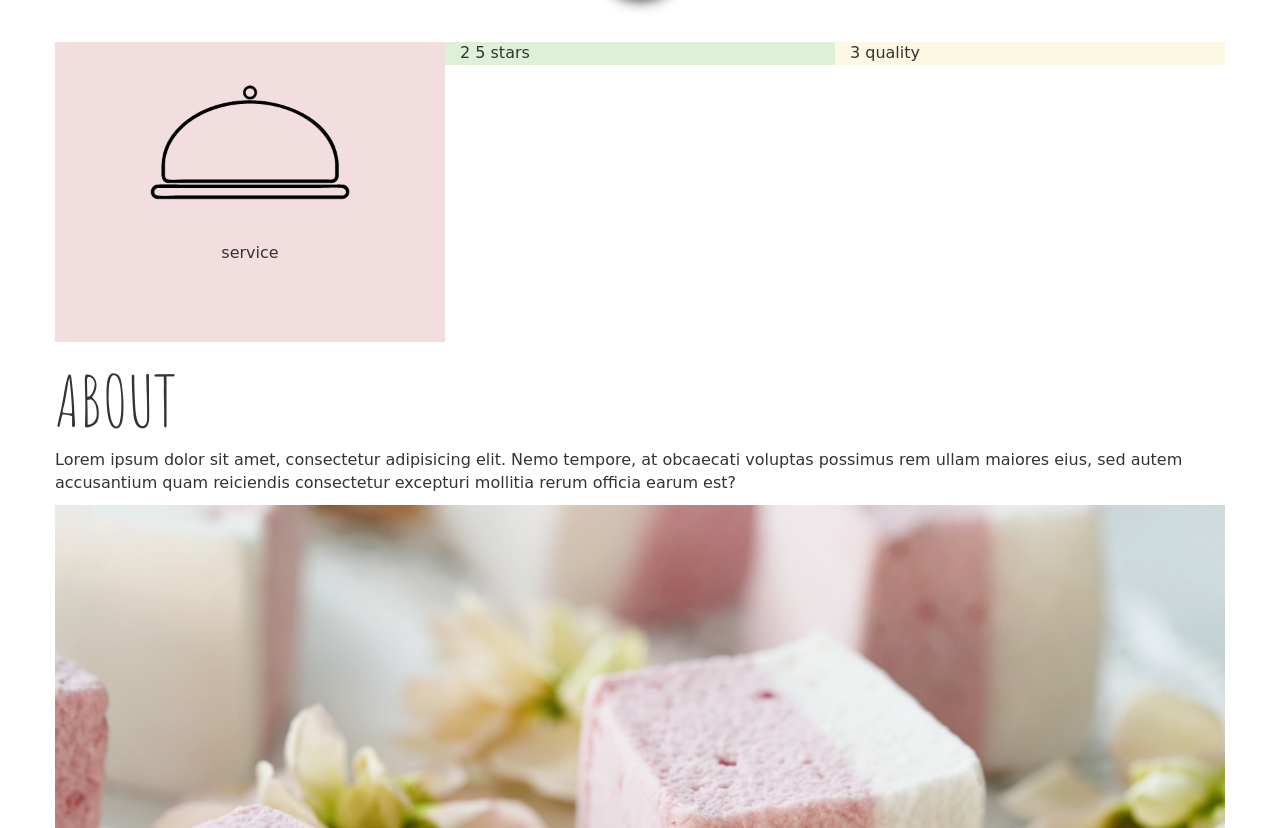
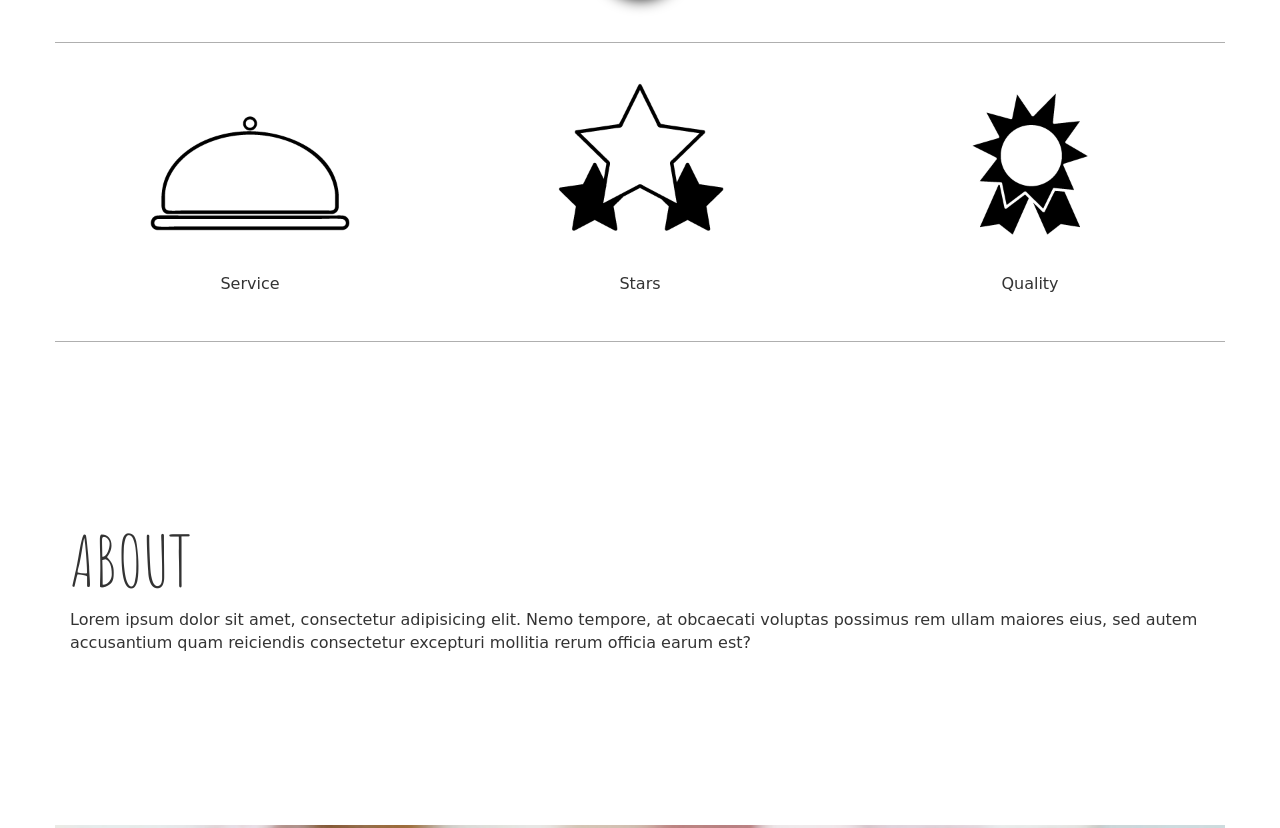
Before and after one commit to graceemoon/website3, a plain HTML site: page index.html in a window 1280 px wide. Shown: the part 808-1636 px from the top of the page. Drawn offline with nearby package versions, Linux system fonts and the light colour scheme; a web font is replaced by a local one.

Commit message:
created icons illustrator and added to about page

```diff
--- a/index.html
+++ b/index.html
@@ -45,18 +45,24 @@
 		</div>
 	<!-- about page -->
 		<div class="row">
-			<!-- <div class="col-lg-12 col xs-12 about-page"> -->
-				<div class="col-lg-4 col xs-12 bg-danger about-service">
+				<div class="col-lg-4 col xs-12 about-service">
 					<img src="./img/service_icon.png" alt="" width="200px">
-					<br>service
+					<br>Service
 				</div>
-				<div class="col-lg-4 col xs-12 bg-success">2 5 stars</div>
-				<div class="col-lg-4 col xs-12 bg-warning">3 quality</div>
+				<div class="col-lg-4 col xs-12 about-stars">
+					<img src="./img/5stars_icon.png" alt="" width="200px">
+					<br>Stars
+				</div>
+				<div class="col-lg-4 col xs-12  about-quality">
+					<img src="./img/quality_icon.png" alt="" width="200px">
+					<br>Quality
+				</div>
+			<div class="col-lg-12 col xs-12 about-page">
 				<p class="row about-par">
 					<h1 class="titleh">ABOUT</h1>
 					Lorem ipsum dolor sit amet, consectetur adipisicing elit. Nemo tempore, at obcaecati voluptas possimus rem ullam maiores eius, sed autem accusantium quam reiciendis consectetur excepturi mollitia rerum officia earum est?
 				</p>
-			<!-- </div> -->
+			</div>
 		</div>
 	<!-- mid fixed img 2 -->
 		<div class="row">
--- a/style.css
+++ b/style.css
@@ -27,7 +27,7 @@ nav {
 	height: 50px;
 	background-color: pink;
 	text-align: center;
-	/*border-bottom: 3px solid #fafafa*/
+	border-bottom: 3px solid #fafafa;
 	font-size: 16px;
 	color: #fafafa;
 	/*color: #5e5e5e;*/
@@ -95,15 +95,28 @@ nav li {
 }
 
 .about-service {
+	padding-top: 30px;
 	text-align: center;
 	height: 300px;
-	background-color: blue;
+	/*background-color: blue;*/
+	border-bottom: 1px solid #afafaf;
+	border-top:  1px solid #afafaf;
 }
 .about-stars {
-	background-color: red;
+	padding-top: 30px;
+	/*background-color: lightgreen;*/
+	text-align: center;
+	height: 300px;
+	border-bottom: 1px solid #afafaf;
+		border-top:  1px solid #afafaf;
 }
 .about-quality {
-	background-color: orange;
+	padding-top: 30px;
+	/*background-color: orange;*/
+	text-align: center;
+	height: 300px;
+	border-bottom: 1px solid #afafaf;
+	border-top:  1px solid #afafaf;
 }
 
 
```
Also changed, not shown: img/5stars_icon.png (added), img/quality_icon.png (added), 2 other files.
